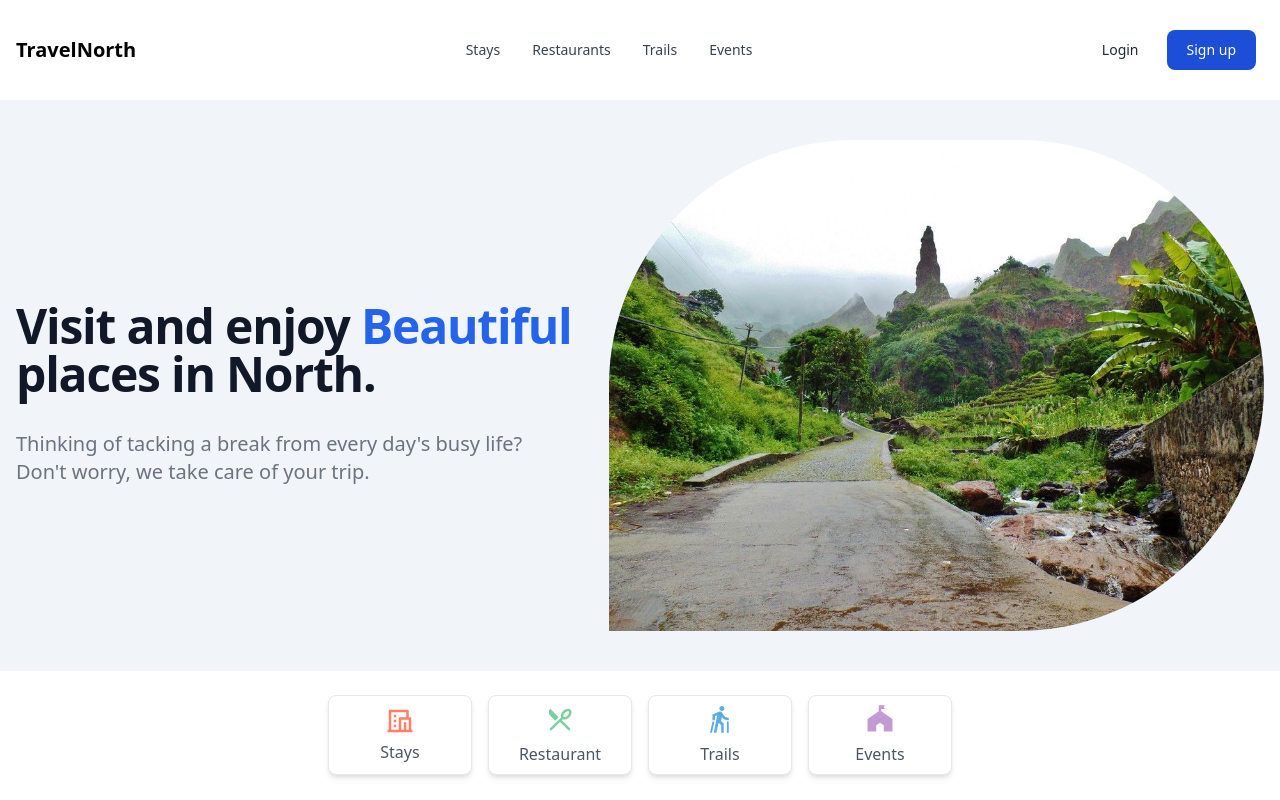
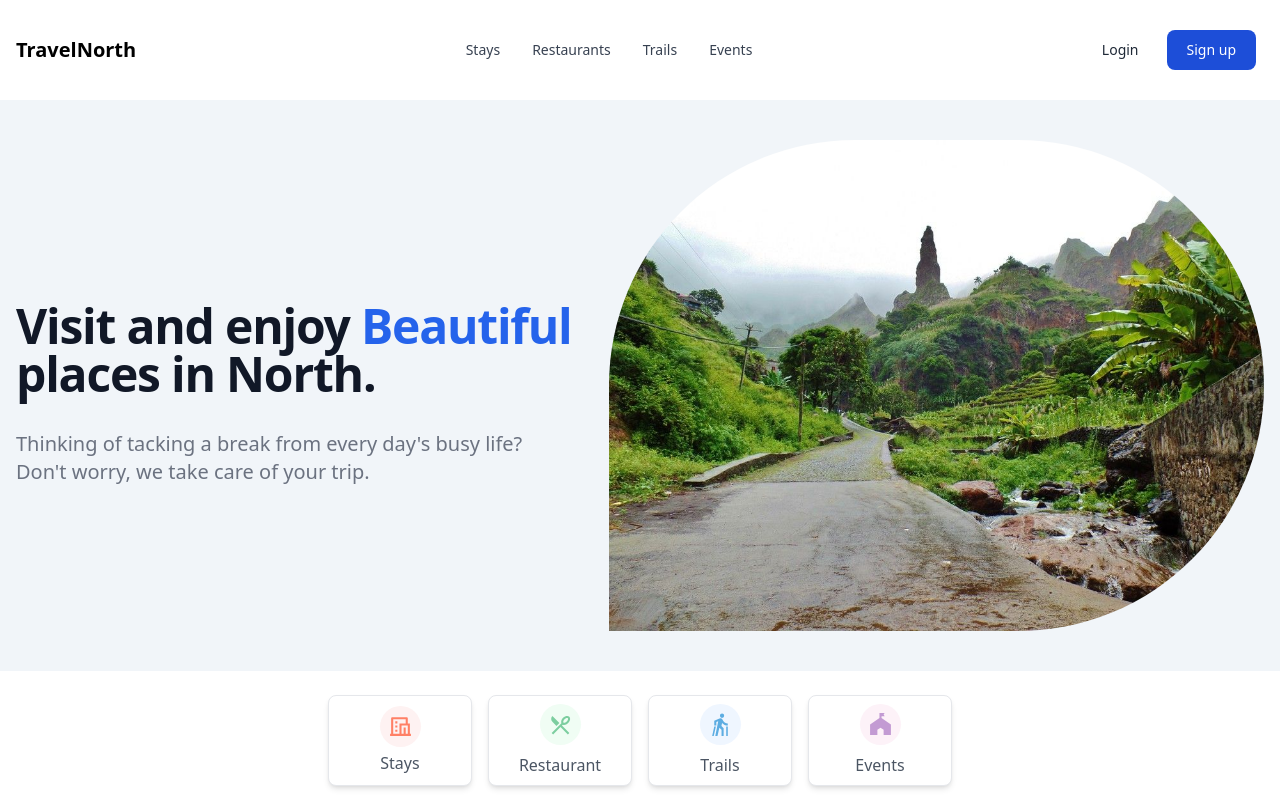
Before and after one commit to dtmiranda/travel-frontend, a Next.js app: page / in a window 1280 px wide. Shown: the top 800 px of the page. Built offline with nearby package versions, Linux system fonts and the light colour scheme.

Commit message:
add icon back-ground color

```diff
--- a/components/Category.tsx
+++ b/components/Category.tsx
@@ -8,23 +8,31 @@ export default function Category(){
     <div className="my-4 flex justify-center flex-wrap">
 
       <Link href='/' className="w-36 p-2 m-2 max-w-sm flex justify-center flex-col items-center bg-white rounded-lg border border-gray-200 shadow-md hover:bg-gray-100 ">
-        <RiHotelLine size={30} color='#ff8066'/>
+        <div className='p-2 bg-red-50 rounded-full'>
+          <RiHotelLine size={25} color='#ff8066'/>
+        </div>
         <p className="pt-1 pr-2 pl-2 font-medium text-gray-600 rounded hover:bg-gray-100 md:hover:bg-transparent">Stays</p>
       </Link>
 
 
       <Link href="#" className="w-36 p-2 m-2 max-w-sm flex justify-center flex-col items-center bg-white rounded-lg border border-gray-200 shadow-md hover:bg-gray-100 ">
-        <RiRestaurant2Line size={30} color='#7dcea0'/>
+        <div className='p-2 bg-green-50 rounded-full'>
+          <RiRestaurant2Line size={25} color='#7dcea0'/>
+        </div>
         <p className="pt-2 pr-2 pl-2 font-medium text-gray-600 rounded hover:bg-gray-100 md:hover:bg-transparent">Restaurant</p>
       </Link>
 
       <Link href="#" className="w-36 p-2 m-2 max-w-sm flex justify-center flex-col items-center bg-white rounded-lg border border-gray-200 shadow-md hover:bg-gray-100 ">
-        <MdNordicWalking size={30} color='#5dade2'/>
+        <div className='p-2 bg-blue-50 rounded-full'>
+          <MdNordicWalking size={25} color='#5dade2'/>
+        </div>
         <p className="pt-2 pr-2 pl-2 font-medium text-gray-600 rounded hover:bg-gray-100 md:hover:bg-transparent">Trails</p>
       </Link>
 
       <Link href="#" className="w-36 p-2 m-2 max-w-sm flex justify-center flex-col items-center bg-white rounded-lg border border-gray-200 shadow-md hover:bg-gray-100 ">
-        <MdFestival size={30} color=' #c39bd3 '/>
+        <div className='p-2 bg-pink-50 rounded-full'>
+          <MdFestival size={25} color=' #c39bd3 '/>
+        </div>
         <p className="pt-2 pr-2 pl-2 font-medium text-gray-600 rounded hover:bg-gray-100 md:hover:bg-transparent">Events</p>
       </Link>
 
```
